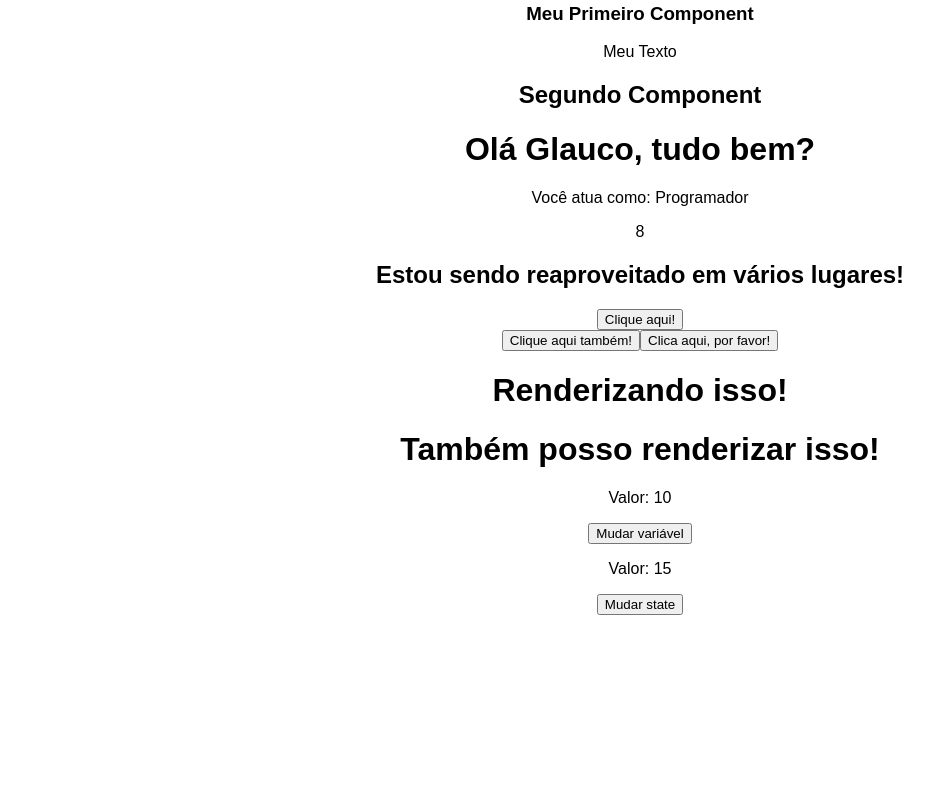
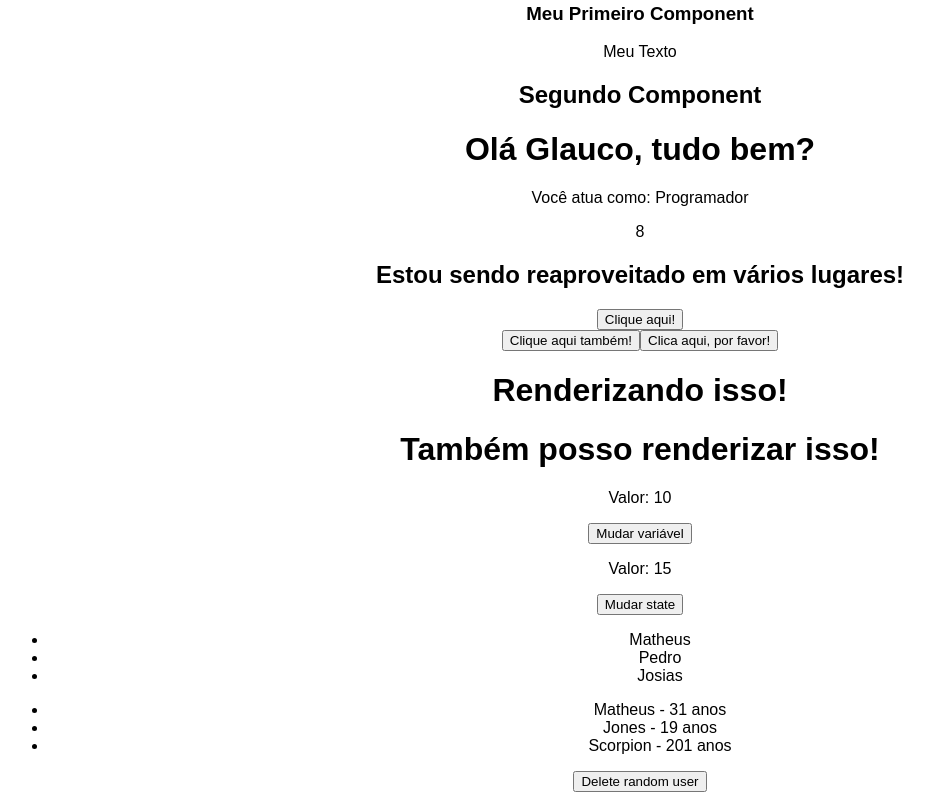
Before and after one commit to veigarj/Estudos-React, a React (Create React App) app: page / in a window 1280 px wide. Shown: the part 958-1758 px from the top of the page, without its empty margins (0-933 px from the left). Before the commit the page ends 1581 px from the top, so only its background shows below. Built offline with nearby package versions, Linux system fonts and the light colour scheme.

Commit message:
ListRender

```diff
--- a/src/App.js
+++ b/src/App.js
@@ -5,6 +5,7 @@
 import MyComponents from "./Components/MyComponents";
 import Events from "./Components/Events";
 import city from "./assets/city.jpg"; // Import de IMG
+import ListRender from "./Components/ListRender.js";
 
 // Style / CSS
 import "./styles.css";
@@ -22,6 +23,7 @@
       <MyComponents />
       <Events />
       <ManageData />
+      <ListRender />
     </div>
   );
 }
--- /dev/null
+++ b/src/Components/ListRender.js
@@ -0,0 +1,39 @@
+import { useState } from "react";
+
+const ListRender = () => {
+  const [list] = useState(["Matheus", "Pedro", "Josias"]);
+  const [users, setUsers] = useState([
+    { id: 1, name: "Matheus", age: 31 },
+    { id: 2, name: "Jones", age: 19 },
+    { id: 3, name: "Scorpion", age: 201 }
+  ]);
+
+  const deleteRandom = () => {
+    const randomNumber = Math.floor(Math.random() * 4);
+
+    setUsers((prevUsers) => {
+      return prevUsers.filter((user) => randomNumber !== user.id);
+    });
+  };
+
+  return (
+    <div>
+      {/* render sem key primeiramente */}
+      <ul>
+        {list.map((item, i) => (
+          <li key={i}>{item}</li>
+        ))}
+      </ul>
+      <ul>
+        {users.map((user) => (
+          <li key={user.id}>
+            {user.name} - {user.age} anos
+          </li>
+        ))}
+      </ul>
+      <button onClick={deleteRandom}>Delete random user</button>
+    </div>
+  );
+};
+
+export default ListRender;
```
